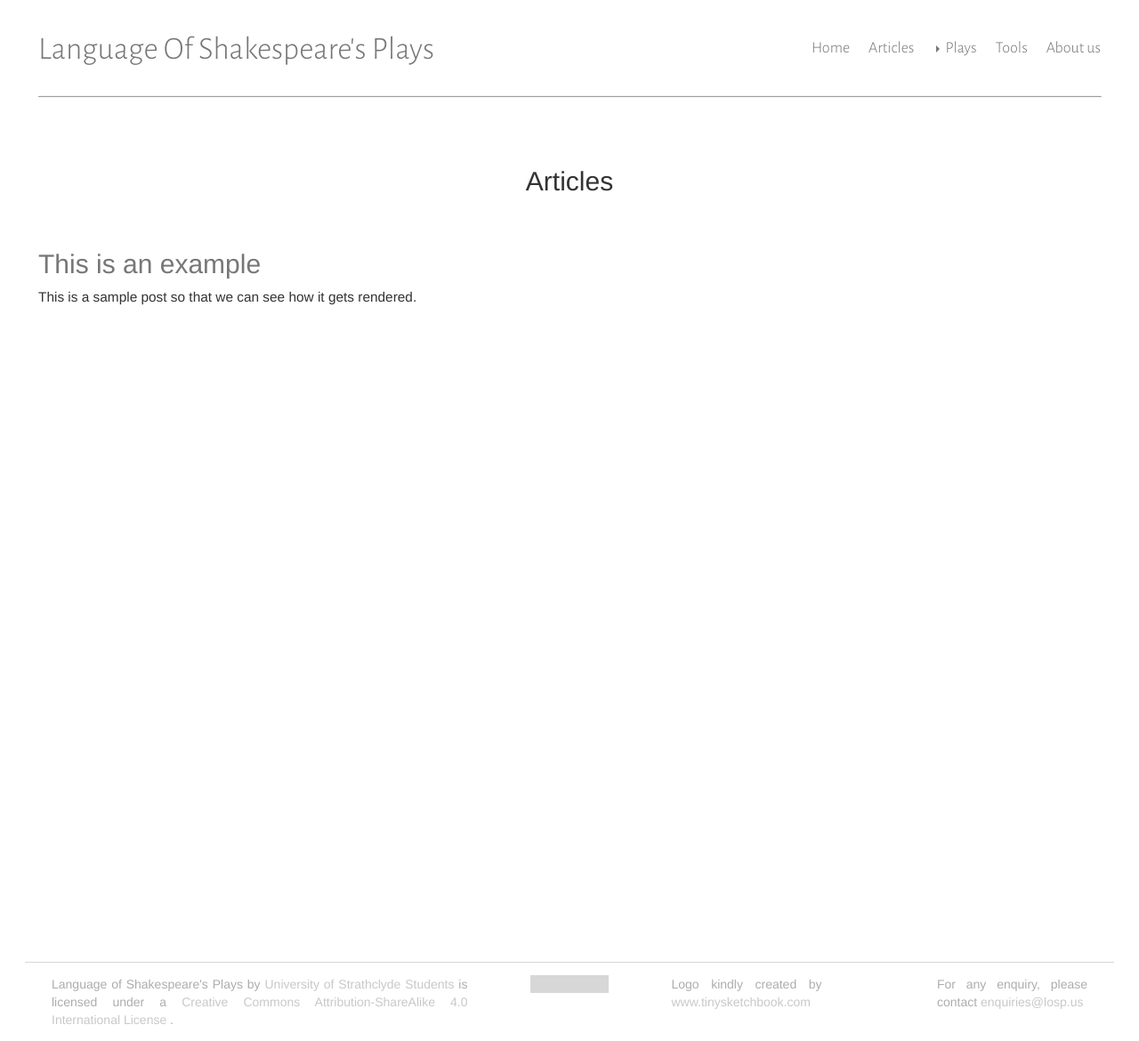
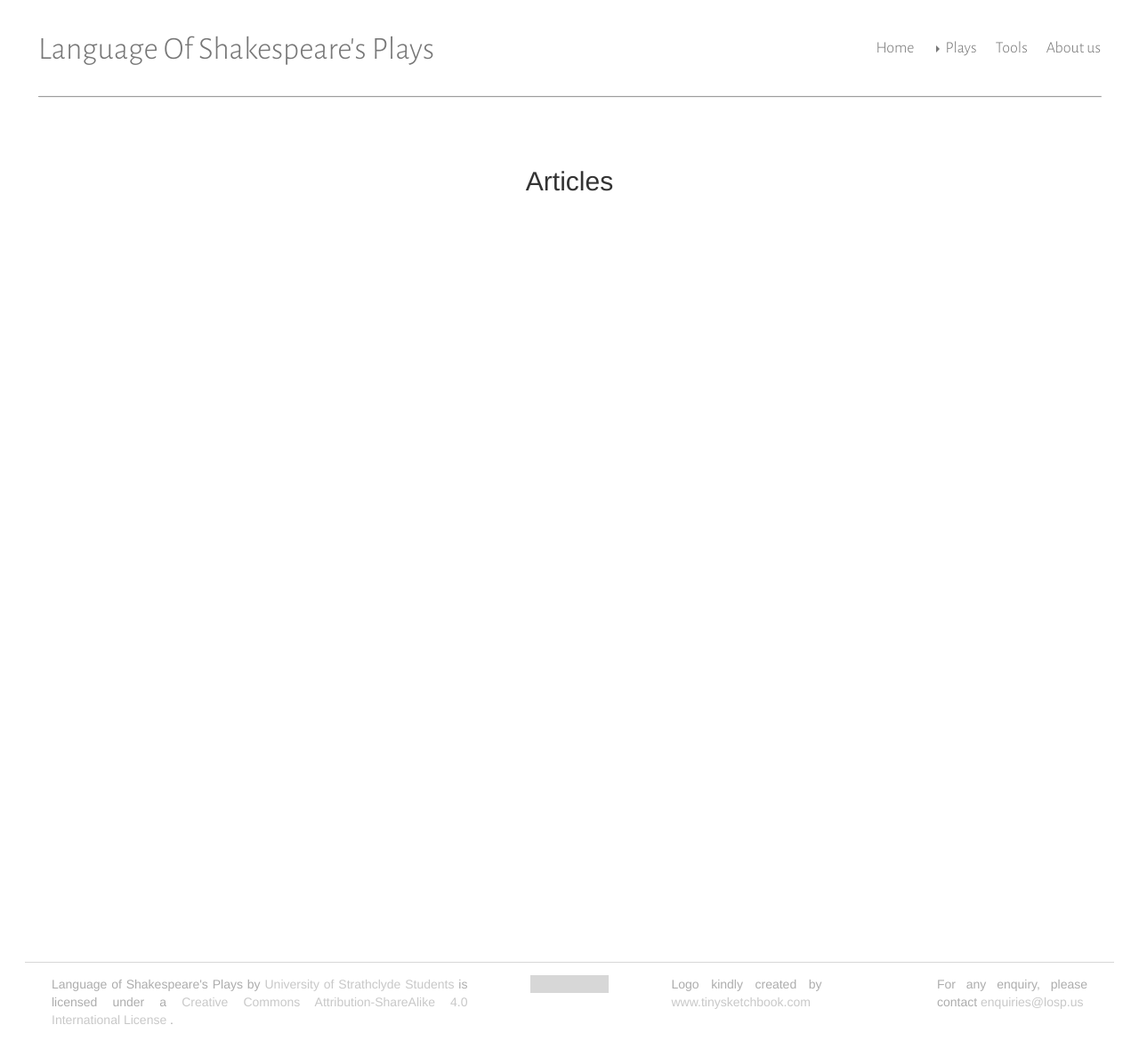
Before and after one commit to iahmed0/SU-LOSP.github.io, a Jekyll site: the page built from posts.md, in a window 1280 px wide. Shown: the whole page at 89% size. Built offline with Jekyll 4.4.1, drawn with Linux system fonts in a browser that asks for light colours; grey boxes are pictures that could not be loaded.

Commit message:
Get rid of the sample post and commend the articles link

```diff
--- a/_layouts/default.html
+++ b/_layouts/default.html
@@ -16,7 +16,7 @@
       <nav class="col-md-7">
         <ul>
           <li><a href="/">Home</a></li>
-          <li><a href="/posts/">Articles</a></li>
+          <!--<li><a href="/posts/">Articles</a></li>-->
           <li id="open-plays">
             <a href="#">
               <div id="plays-arrow" class="arrow-right"></div>
--- a/_posts/2016-07-07-Example-post.md
+++ /dev/null
@@ -1,5 +0,0 @@
----
-title: This is an example
----
-
-This is a sample post so that we can see how it gets rendered.
```
